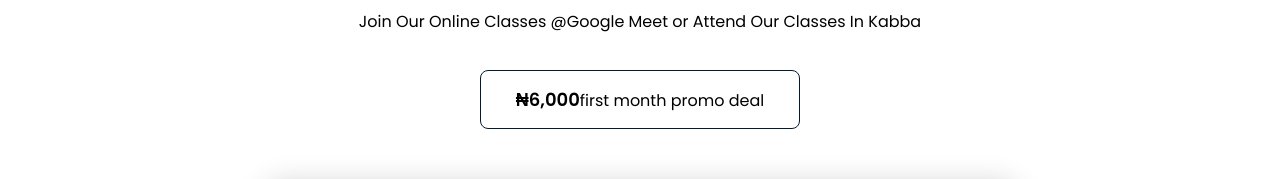
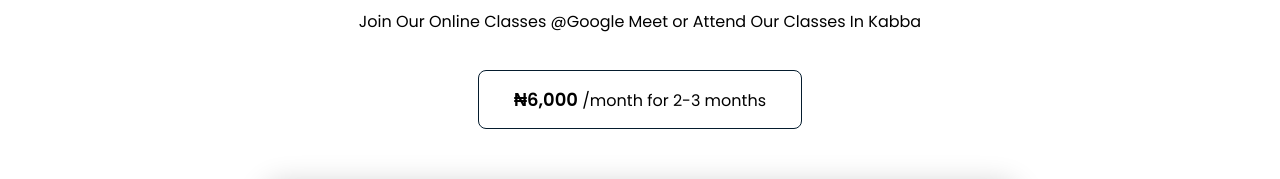
Before and after one commit to Dhannyphantom/learn-programming, a Next.js app: page / in a window 1280 px wide. Shown: the part 214-393 px from the top of the page. Built offline with nearby package versions, Linux system fonts and the light colour scheme.

Commit message:
Updated the Info component

```diff
--- a/components/Info/Info.js
+++ b/components/Info/Info.js
@@ -13,8 +13,8 @@ export default function Info() {
         <p className={styles.priceText}>
           <small className={styles.price}>
             {String.fromCharCode("0x20A6")}6,000
-          </small>
-          first month promo deal
+          </small>{" "}
+          /month for 2-3 months
         </p>
       </div>
     </div>
```
Also changed, not shown: components/PayStack/PayStack.js (+12 -12 lines).
